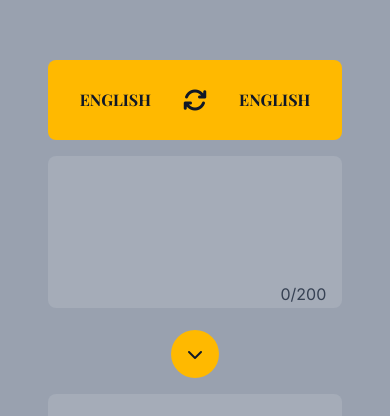
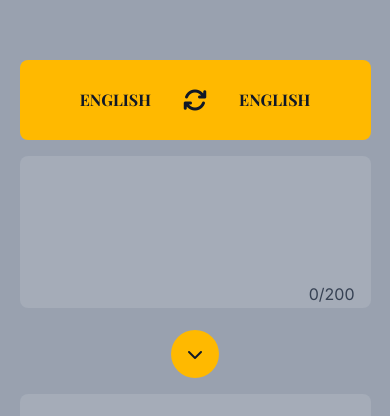
Before and after one commit to SabinaMB/translatorApp, a React (Vite) app: page / in a window 390 px wide. Shown: the part 128-544 px from the top of the page. Built offline with nearby package versions, Linux system fonts and the light colour scheme; a web font is replaced by a local one.

Commit message:
fully responsive

```diff
--- a/src/TranslatorApp.jsx
+++ b/src/TranslatorApp.jsx
@@ -80,7 +80,7 @@ const TranslatorApp = () => {
     }
   };
   return (
-    <div className="flex flex-col gap-y-4 justify-center items-center pt-12 pb-6 relative">
+    <div className="min-w-[90%] sm:min-w-xl flex flex-col gap-y-4 justify-center items-center pt-12 pb-6 relative">
       <div className="min-h-20 w-full flex justify-center items-center px-8 bg-amber-400 text-gray-900 rounded-lg">
         <div className="language" onClick={() => handleLanguageClick("from")}>
           {languages[selectedLanguageFrom] || "English"}
```
